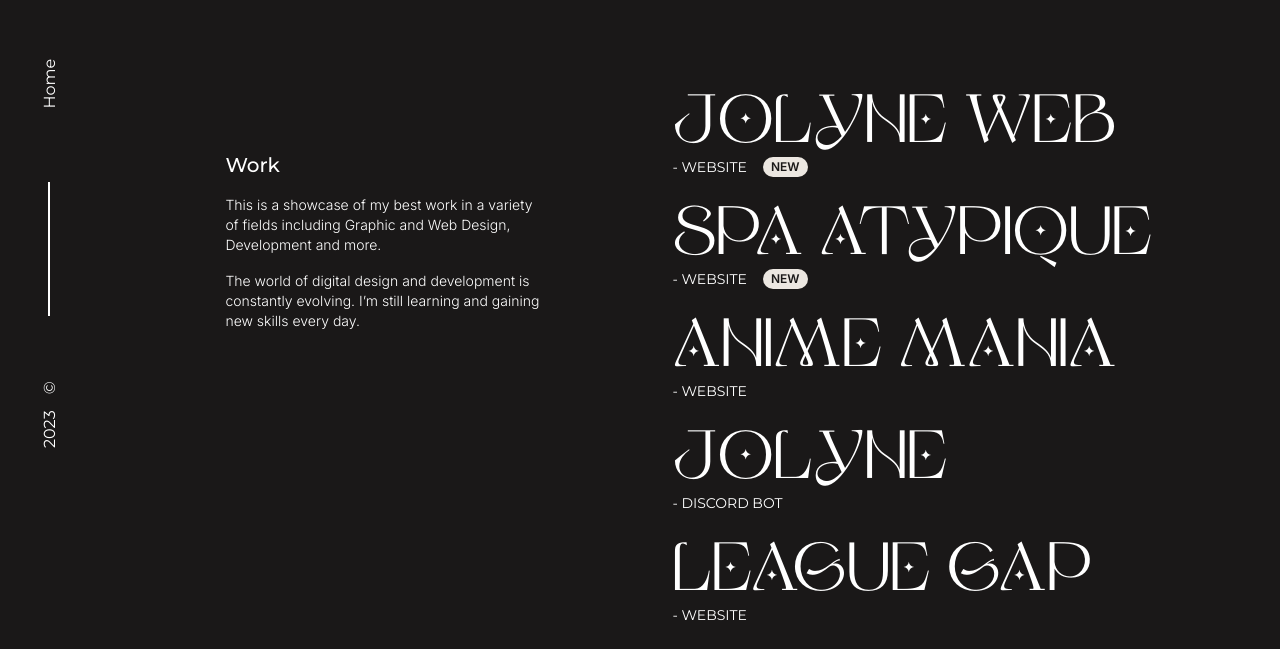
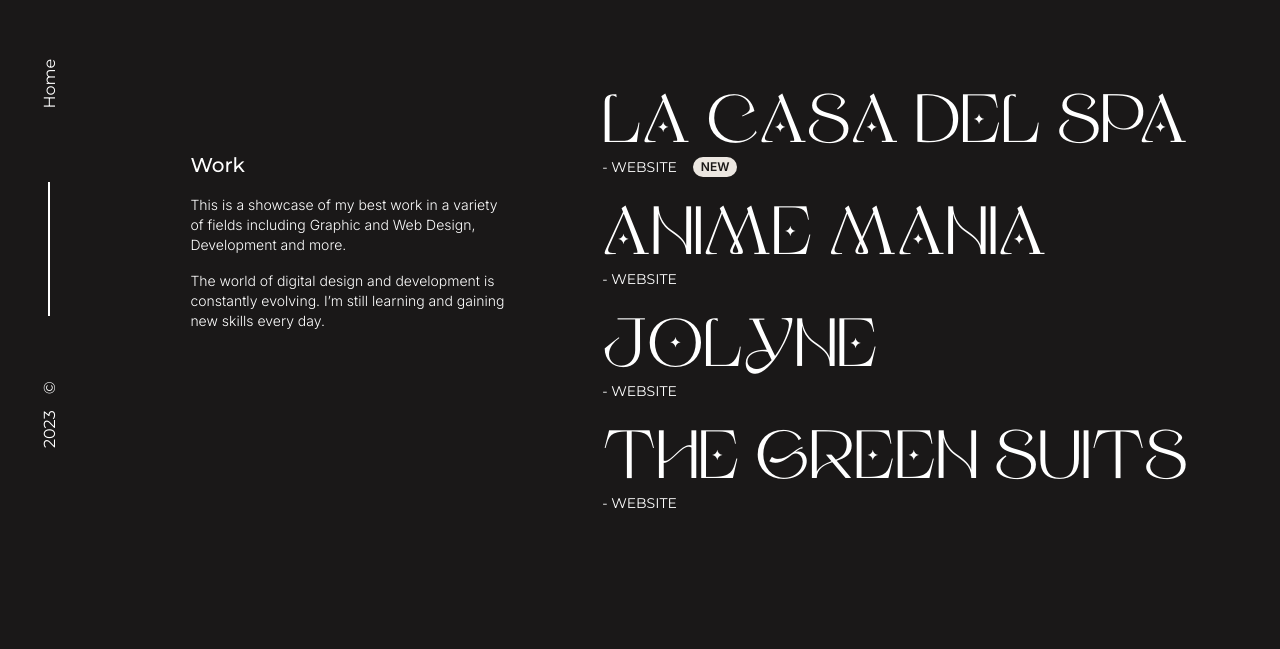
Before and after one commit to Sopow/new-portfolio, a Next.js app: page /work in a window 1280 px wide. Shown: the part 151-800 px from the top of the page. Built offline with nearby package versions, Linux system fonts and the light colour scheme.

Commit message:
new projects

```diff
--- a/src/app/work/page.tsx
+++ b/src/app/work/page.tsx
@@ -5,23 +5,29 @@ import { motion } from "framer-motion";
 
 function Work() {
   const list = [
+    // {
+    //   name: "League Gap",
+    //   url: "www.league-gap.fr",
+    //   category: "website",
+    //   new: false,
+    // },
+    // {
+    //   name: "SPA Atypique",
+    //   url: "spa-sopow.vercel.app",
+    //   category: "website",
+    //   new: true,
+    // },
     {
-      name: "Jolyne",
-      url: "www.jolyne.moe",
-      category: "discord bot",
-      new: false,
+      name: "La Casa Del Spa",
+      url: "lacasadelspa.fr",
+      category: "website",
+      new: true,
     },
     {
-      name: "League Gap",
-      url: "www.league-gap.fr",
+      name: "The Green Suits",
+      url: "thegreensuits.fr",
       category: "website",
-      new: false,
-    },
-    {
-      name: "SPA Atypique",
-      url: "spa-sopow.vercel.app",
-      category: "website",
-      new: true,
+      new: false
     },
     {
       name: "Anime Mania",
@@ -30,10 +36,10 @@ function Work() {
       new: false,
     },
     {
-      name: "Jolyne Web",
+      name: "Jolyne",
       url: "www.jolyne.moe",
       category: "website",
-      new: true,
+      new: false,
     },
   ];
 
@@ -115,7 +121,7 @@ function Work() {
           </div>
         </div>
         <div className="h-3/6">
-          <div className="overflow-auto flex flex-col no-scrollbar h-[80vh] xl:py-12 pb-40 pt-8 xl:pb-0">
+          <div className="overflow-auto flex flex-col no-scrollbar h-[80vh] xl:py-12 pb-80 pt-8 xl:pb-0">
             {list
               .sort((a, b) =>
                 a.name === b.name ? 0 : a.name < b.name ? -1 : 1
```
Also changed, not shown: public/cdn/image1.jpg (renamed from public/cdn/pfp.jpeg).
